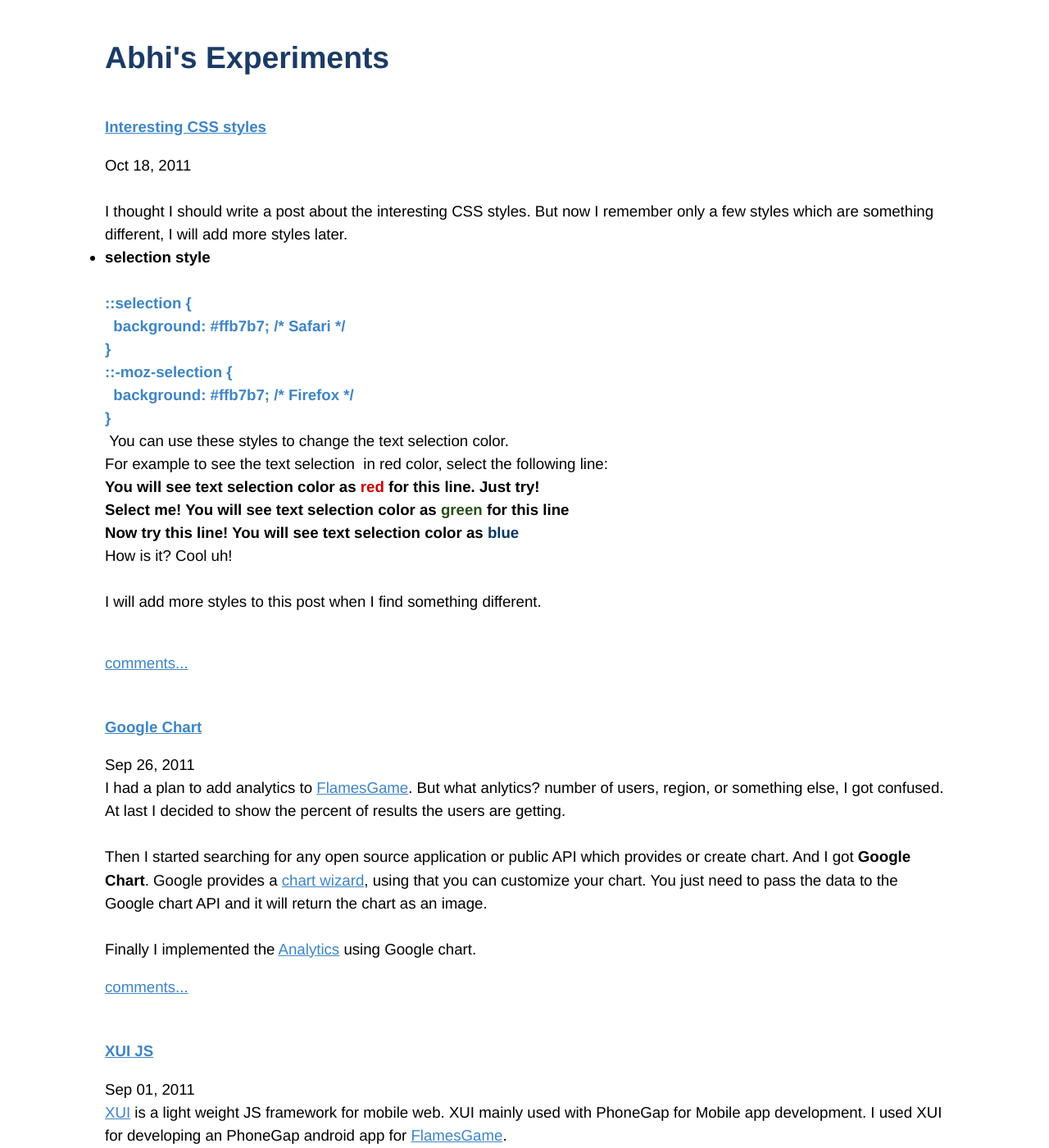
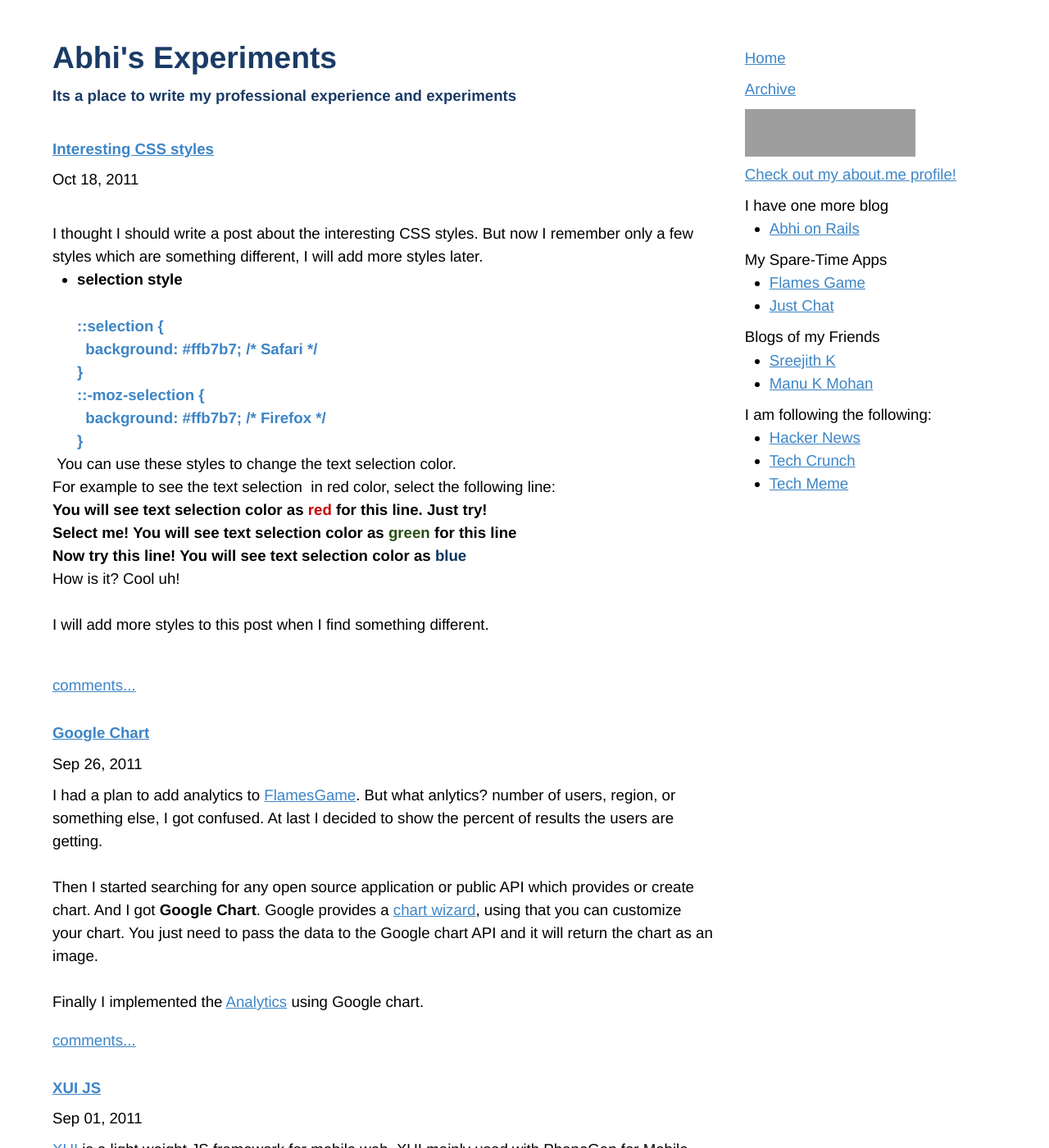
Before and after one commit to abhidsm/abhidsm.github.com, a Jekyll site: the page built from index.html, in a window 1280 px wide and 1400 px high. Shown: the whole window at 82% size. Built offline with Jekyll 4.4.1, drawn with Linux system fonts in a browser that asks for light colours; the list of posts is cut into pages by our own code; comment, search, counter and statistics services are not loaded; grey boxes are pictures that could not be loaded.

Commit message:
Added fixed right section

```diff
--- a/_includes/blog-nav.html
+++ b/_includes/blog-nav.html
@@ -1,9 +1,4 @@
 <div class="blog-nav">
-  {% if paginator.next_page != null %}
-  <div class="blog-next">
-    <a href="/page{{ paginator.next_page }}">Older</a>
-  </div>
-  {% endif %}
   {% if paginator.previous_page != null  %}
   <div class="blog-prev">
     {% if paginator.previous_page == 1 %}
@@ -13,5 +8,10 @@
     {% endif %}
   </div>
   {% endif %}
+  {% if paginator.next_page != null %}
+  <div class="blog-next">
+    <a href="/page{{ paginator.next_page }}">Older</a>
+  </div>
+  {% endif %}
   <hr />
 </div>
--- a/_layouts/default.html
+++ b/_layouts/default.html
@@ -14,13 +14,27 @@
   <link rel="stylesheet" href="/css/screen.css" type="text/css" media="screen, projection" />
 
   <link rel="stylesheet" href="/css/style.css" type="text/css" />
-
+   <!--[if lte IE 8]>
+   <script type="text/javascript">
+     // Create elements here allows IE8 to style them when it sees the real thing.
+     document.createElement('article');
+     document.createElement('aside');
+     document.createElement('footer');
+     document.createElement('header');
+     document.createElement('hgroup');
+     document.createElement('menu');
+     document.createElement('nav');
+     document.createElement('section');
+   </script>
+   <![endif]-->
 </head>
 <body>
 
 <div class="site">
+  <div class="posts left-section">
     <div class="title">
-    <a href="/">Abhi's Experiments</a>
+      <a href="/"><h1>Abhi's Experiments<h1></a>
+      <h4>Its a place to write my professional experience and experiments </h4>
     </div>
 
     {{ content }}
@@ -40,6 +54,42 @@
       </div>
     </div>
   </div>
+  <div class="right-section">
+    <div class="home margin-top-10"><a href="/">Home</a></div>
+    <div class="archive margin-top-10"><a href="#">Archive</a></div>
+    <div class="stackoverflow-badge margin-top-10">
+      <a href="http://stackoverflow.com/users/567101/abhidsm">
+        <img src="http://stackoverflow.com/users/flair/567101.png" width="208" height="58" alt="profile for abhidsm at Stack Overflow, Q&amp;A for professional and enthusiast programmers" title="profile for abhidsm at Stack Overflow, Q&amp;A for professional and enthusiast programmers" />
+      </a>
+    </div>
+    <a href="http://about.me/abhidsm">Check out my about.me
+    profile!</a>
+    <div class="one-more-blog margin-top-10">
+      <ul>I have one more blog
+        <li><a target="_new" href="http://abhionrails.blogspot.com">Abhi on Rails</a></li>
+      </ul>
+    </div>
+    <div class="spare-time-apps margin-top-10">
+      <ul>My Spare-Time Apps
+        <li><a target="_new" href="http://flamesgame.appspot.com">Flames Game</a></li>
+        <li><a target="_new" href="http://justchat.nodester.com">Just Chat</a></li>
+      </ul>
+    </div>
+    <div class="friends margin-top-10">
+      <ul>Blogs of my Friends
+        <li><a target="_new" href="http://foobarnbaz.com/">Sreejith K</a></li>
+        <li><a target="_new" href="http://manuknkra.wordpress.com/">Manu K Mohan</a></li>
+      </ul>
+    </div>
+    <div class="following margin-top-10">
+      <ul>I am following the following:
+        <li><a target="_new" href="http://news.ycombinator.com/">Hacker News</a></li>
+        <li><a target="_new" href="http://techcrunch.com/">Tech Crunch</a></li>
+        <li><a target="_new" href="http://www.techmeme.com/">Tech Meme</a></li>
+      </ul>
+    </div>
+  </div>
+</div>
 <script type="text/javascript">
     /* * * CONFIGURATION VARIABLES: EDIT BEFORE PASTING INTO YOUR WEBPAGE * * */
     var disqus_shortname = 'abhidsm'; // required: replace example with your forum shortname
--- a/css/screen.css
+++ b/css/screen.css
@@ -27,8 +27,8 @@ h1, h2, h3, h4, h5, h6 {
 }
 
 h1 {
-   margin-bottom: 1em;
-   margin-top: 1em;
+   margin-bottom: 0.5em;
+   margin-top: 0.5em;
 }
 
 p {
@@ -82,13 +82,13 @@ ul.posts {
 .site {
   font-size: 1.4em;
   text-align: justify;
-  width: 80%;
-  margin: 3em auto 2em auto;
+  width: 90%;
+  margin: 0em auto 2em auto;
   line-height: 1.5em;
 }
 
 .title {
-  color: #a00;
+  color: #1B3B66;
   font-weight: bold;
   margin-bottom: 2em;
 }
--- a/css/style.css
+++ b/css/style.css
@@ -1,11 +1,33 @@
-div.blog-next {
+div.blog-prev, div.post-newer {
    float: right;
 }
 
-div.blog-nav hr {
+div.blog-nav hr, div.post-nav hr {
    visibility: hidden;
 }
 
-article header{
-   margin-top: 50px;
+article header, header{
+   margin-top: 30px;
+   margin-bottom: 10px;
 }
+
+div.left-section{
+   width: 70%;
+   float:left;
+}
+
+div.right-section{
+   width: 25%;
+   padding-left: 1%;
+   padding-top: 10px;
+   position: fixed;
+   left: 70%;
+}
+
+li {
+   margin-left: 30px;
+}
+
+.margin-top-10{
+   margin-top: 10px;
+}
--- a/index.html
+++ b/index.html
@@ -7,7 +7,7 @@ title: Abhi's Experiments
 <article class="excerpt">
 <header>
 <h1><a href="{{ post.url }}">{{ post.title }}</a></h1>
-<time datetime="{{ post.date | date: "%Y-%m-%d" }}" pubdate="pubdate">
+<time datetime="{{ post.date | date: "%Y-%m-%d" }}" pubdate="pubdate" class="post-date">
 {{ post.date | date: "%b %d, %Y" }}
 </time>
 </header>
```
Also changed, not shown: _includes/blog-post.html (+7 -2 lines), _includes/post-nav.html (added, +13 -0 lines). Lines whose indentation alone changed are shown as unchanged.
